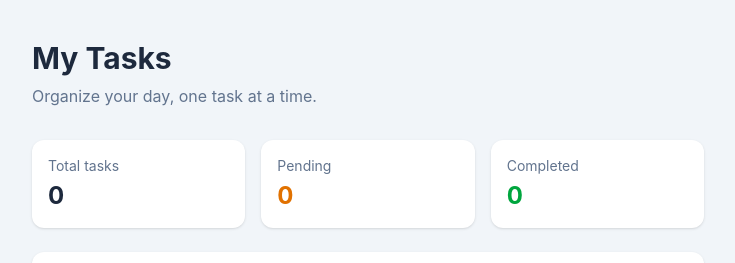
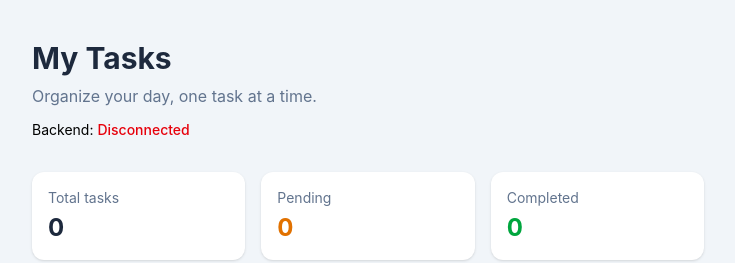
Before and after one commit to royhamlinjr/To-Do-List-Application, a React (Vite) app in the folder frontend/: page / in a window 1280 px wide. Shown: the top 263 px of the page, without its empty margins (272-1007 px from the left). Built offline with nearby package versions, Linux system fonts and the light colour scheme; no server answers.

Commit message:
feat: add backend connection status display in task management UI

```diff
--- a/frontend/src/App.tsx
+++ b/frontend/src/App.tsx
@@ -1,5 +1,6 @@
 
-import { useState } from 'react'
+import { useEffect, useState } from 'react'
+import { checkBackendConnection } from './services/api'
 
 interface Task {
   id: number
@@ -48,19 +49,49 @@ function handleDeleteTask(id: number) {
 const completedCount = tasks.filter((task) => task.completed).length
 const pendingCount = tasks.length - completedCount
 
+const [backendStatus, setBackendStatus] = useState<
+  'checking' | 'connected' | 'disconnected'
+>('checking')
+
+useEffect(() => {
+  checkBackendConnection()
+    .then(() => setBackendStatus('connected'))
+    .catch(() => setBackendStatus('disconnected'))
+}, [])
 
   return (
     <main className="min-h-screen bg-slate-100 px-4 py-10">
       <div className="mx-auto max-w-2xl">
+
       <header className="mb-8">
         <h1 className="text-3xl font-bold text-slate-800">
           My Tasks
         </h1>
+
         <p className="mt-2 text-slate-500">
           Organize your day, one task at a time.
         </p>
+
+        {/* Backend connection status */}
+        <p className="mt-3 text-sm">
+          Backend:{' '}
+          <span
+            className={
+              backendStatus === 'connected'
+                ? 'font-medium text-green-600'
+                : backendStatus === 'disconnected'
+                  ? 'font-medium text-red-600'
+                  : 'text-slate-500'
+            }
+          >
+            {backendStatus === 'checking'
+              ? 'Checking connection...'
+              : backendStatus === 'connected'
+                ? 'Connected'
+                : 'Disconnected'}
+          </span>
+        </p>
       </header>
-
 
         <div className="mb-6 grid grid-cols-1 gap-4 sm:grid-cols-3">
           <div className="rounded-xl bg-white p-4 shadow-sm">
```
Lines whose indentation alone changed are shown as unchanged.
